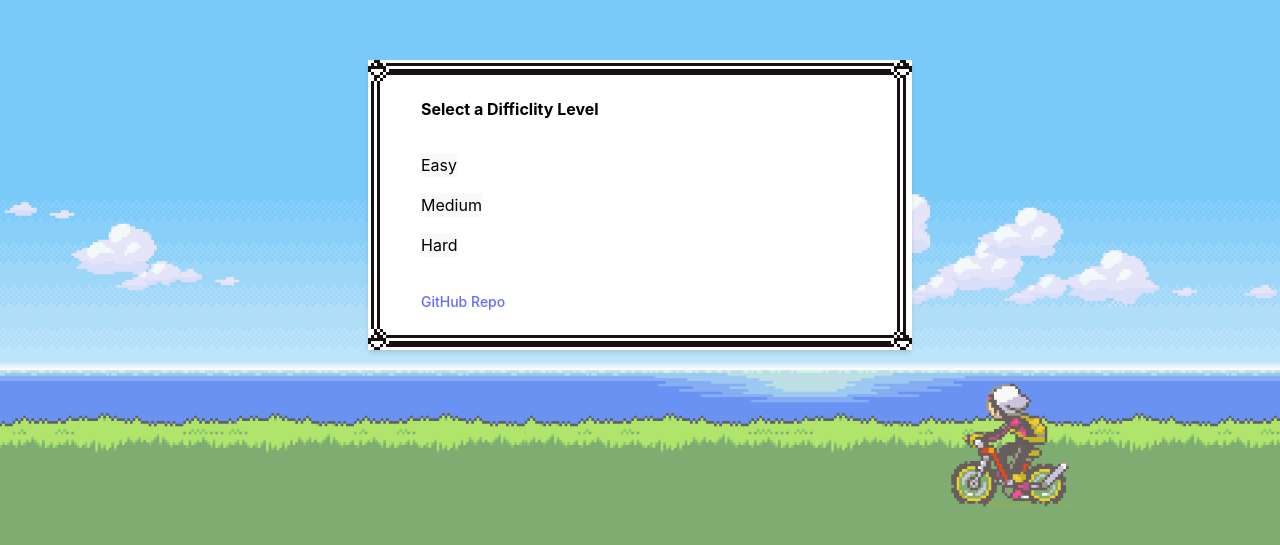
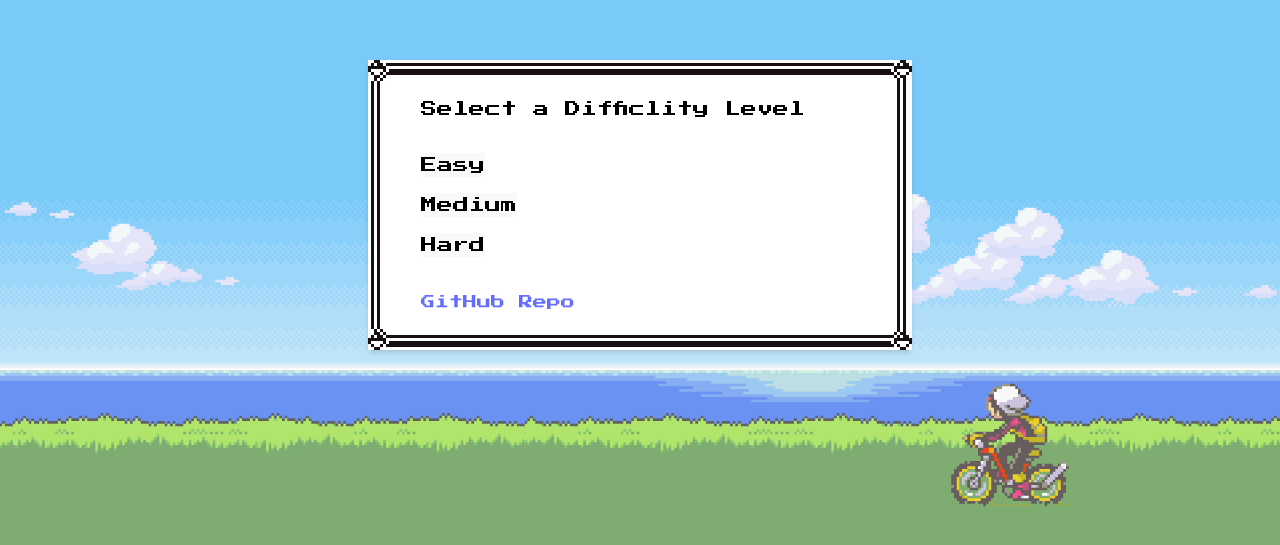
Before and after one commit to arrahhal/pokemon, a React (Vite) app: page / in a window 1280 px wide. Shown: the part 195-740 px from the top of the page. Built offline with nearby package versions, Linux system fonts and the light colour scheme; no server answers.

Commit message:
adjust font

```diff
--- a/src/components/Card.tsx
+++ b/src/components/Card.tsx
@@ -15,7 +15,7 @@ export default function Card({ name = "pokemon name", imgUrl = "/src/assets/poke
           <div className="flex-1 flex justify-center items-center">
             <img src={imgUrl} width={"96px"} height={"96px"} />
           </div>
-          <p className="font-medium text-xl text-center text-white py-1">{name}</p>
+          <p className="text-center text-white py-1">{name}</p>
         </div>
         <div style={{ transform: "rotateY(180deg)", transition: "transform 0.8s", backfaceVisibility: "hidden" }} className="absolute h-full w-full rounded-md">
           <img src="/src/assets/card-back.png" />
--- a/src/index.css
+++ b/src/index.css
@@ -41,7 +41,7 @@ body {
   background-size: cover;
   margin: 0;
   min-height: 100vh;
-  display: block;
+  font-family: "Press Start 2P", system-ui, Roboto, Oxygen, Ubuntu, Cantarell, sans-serif;
 }
 
 #root {
--- a/tailwind.config.js
+++ b/tailwind.config.js
@@ -3,9 +3,6 @@ export default {
   content: ["./index.html", "./src/**/*.{js,ts,jsx,tsx}"],
   theme: {
     extend: {},
-    fontFamily: {
-      pokemon: ['"Press Start 2P"', '"system-ui"'],
-    },
   },
   plugins: [],
 };
```
